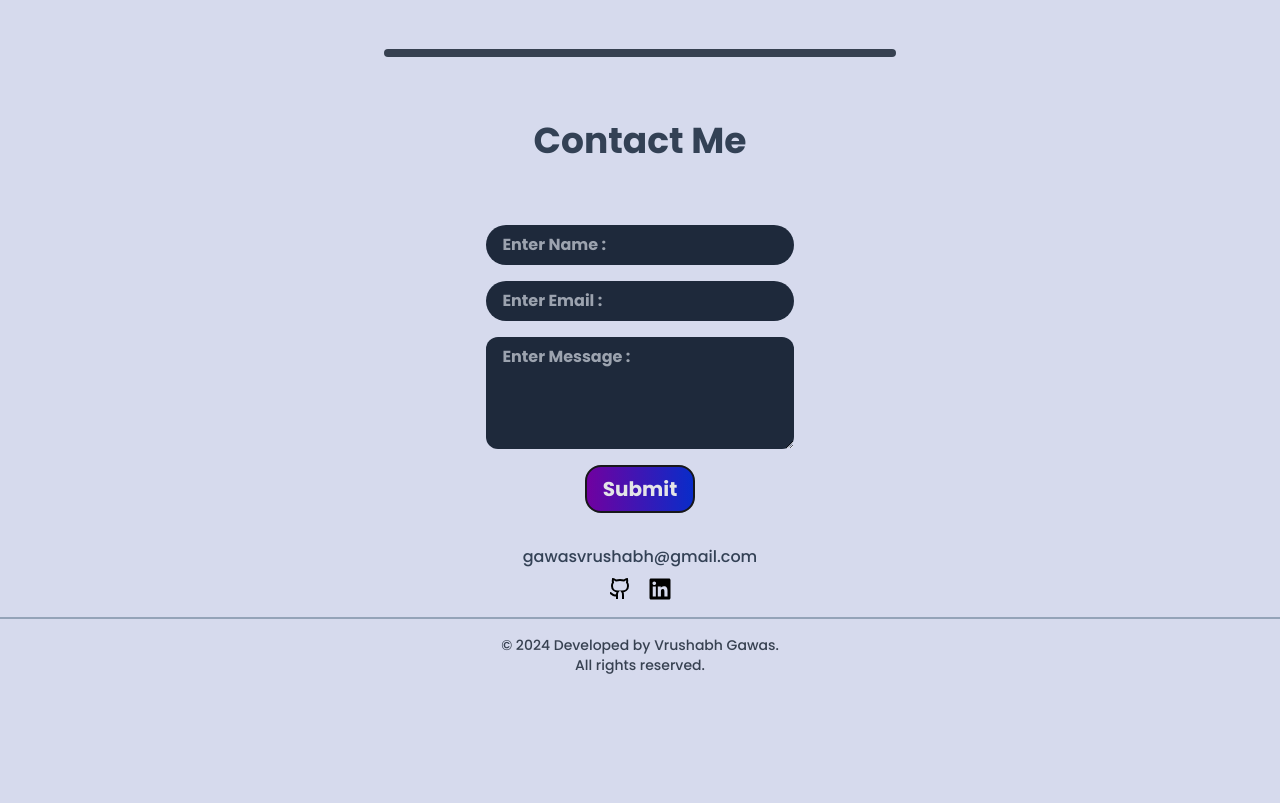
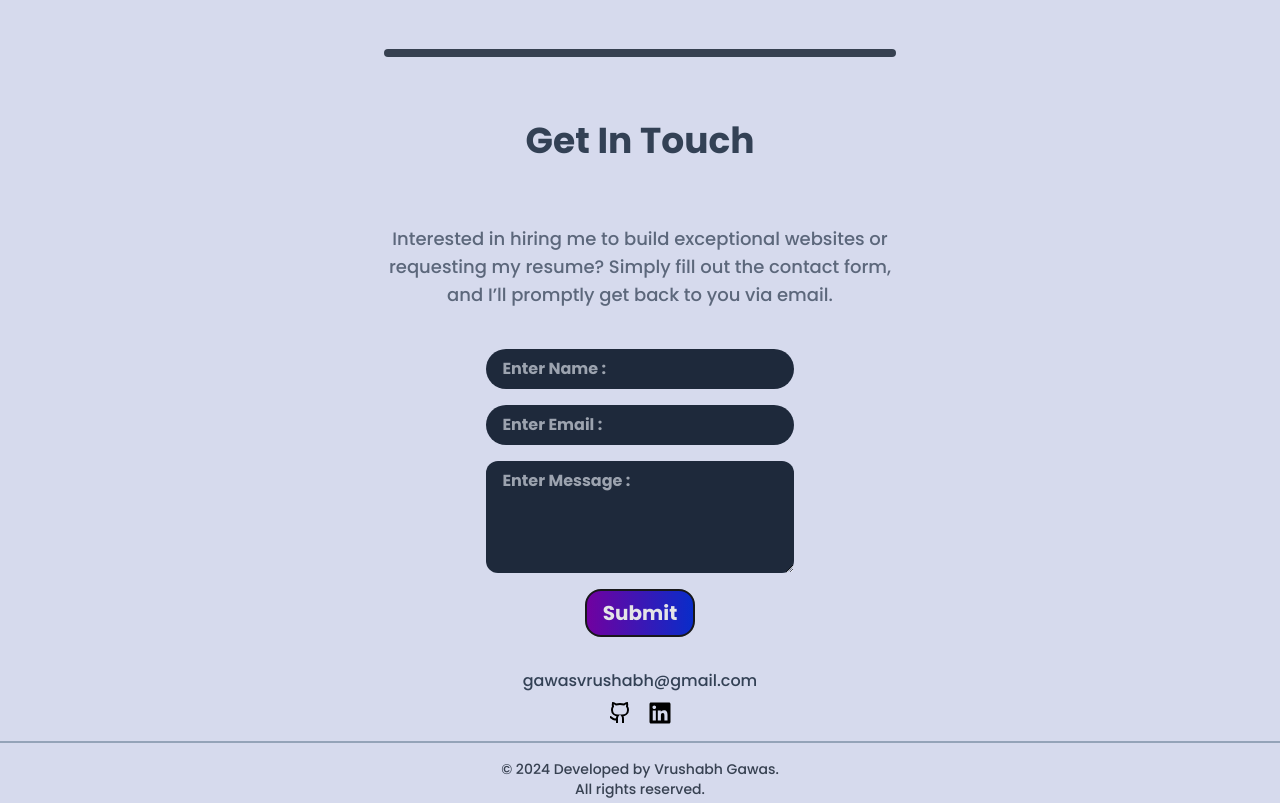
Before and after one commit to vrushabhgawas14/vrushabhgawas14.github.io, a React (Create React App) app: page / in a window 1280 px wide. Shown: the part 4279-5082 px from the top of the page. Before the commit the page ends 4958 px from the top, so only its background shows below. Built offline with nearby package versions, Linux system fonts and the light colour scheme; a web font is replaced by a local one.

Commit message:
description for contact

```diff
--- a/src/pages/Contact.tsx
+++ b/src/pages/Contact.tsx
@@ -43,8 +43,13 @@ export const Contact = () => {
   return (
     <>
       <main id="contact" className="pt-10">
-        <Heading text="Contact Me" animationClass="c_text" />
-        <section className="mx-64 sm:mx-6 pt-10">
+        <Heading text="Get In Touch" animationClass="c_text" />
+        <section className="mx-64 sm:mx-6 pt-10 flex flex-col">
+          <div className="text-center mx-32 sm:mx-4 pb-10 lg:text-lg opacity-75">
+            Interested in hiring me to build exceptional websites or requesting
+            my resume? Simply fill out the contact form, and I’ll promptly get
+            back to you via email.
+          </div>
           <div>
             <form
               onSubmit={onSubmit}
```
